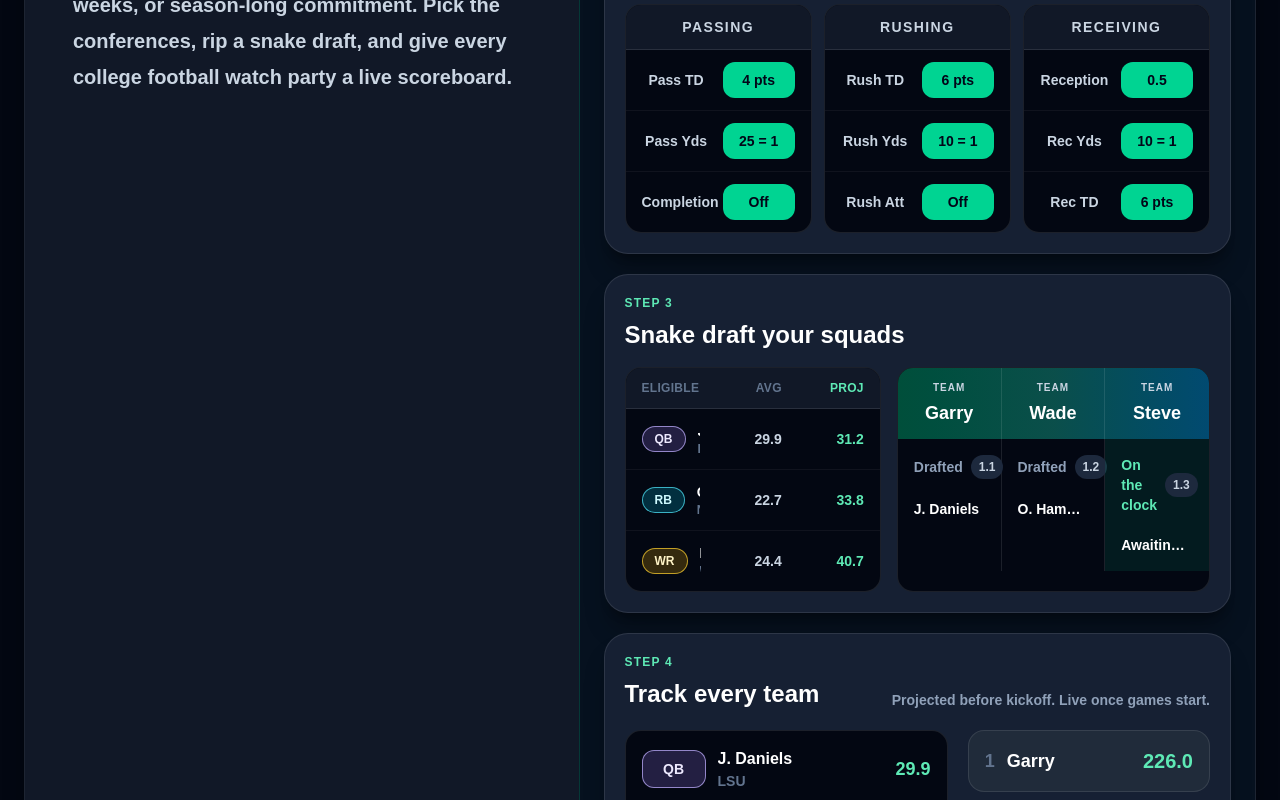
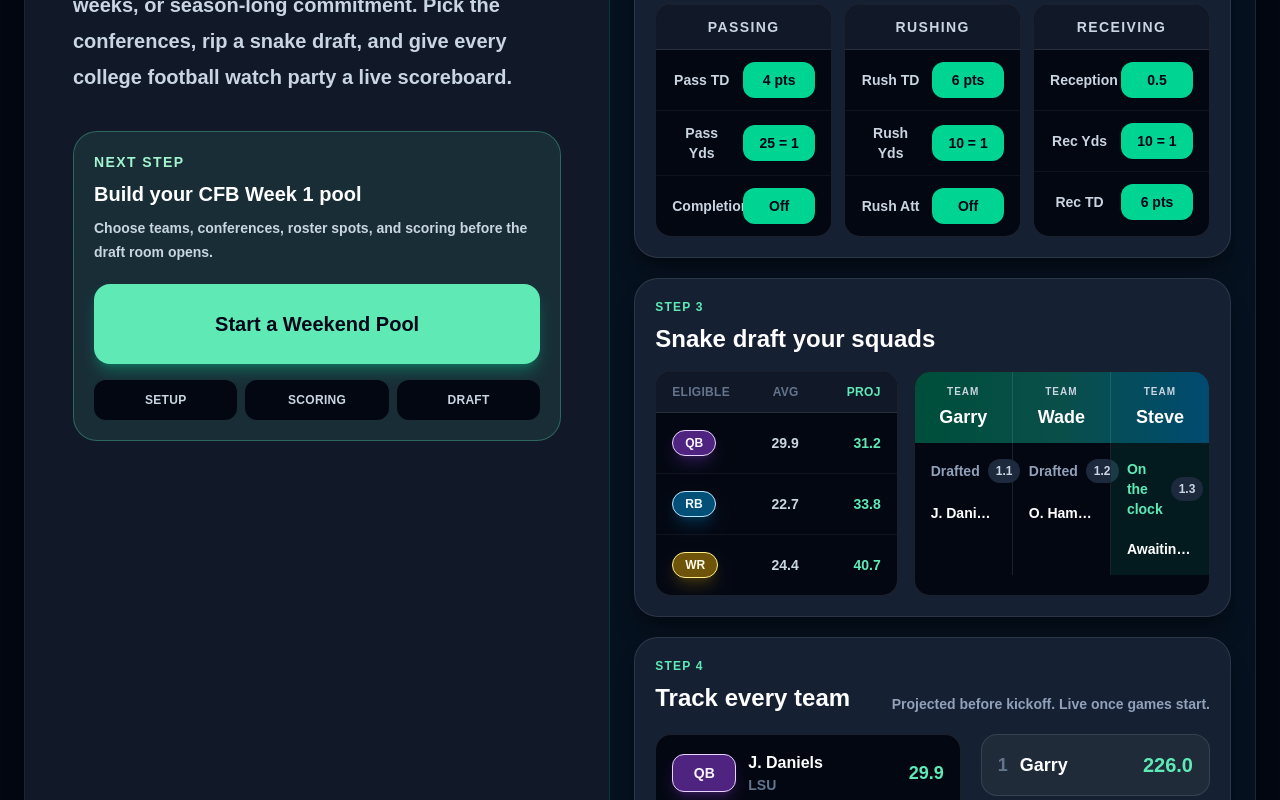
Before and after one commit to garrymorrison84/draft-with-friends, a Next.js app: page /football in a window 1280 px wide. Shown: the part 760-1560 px from the top of the page. Built offline with nearby package versions, Linux system fonts and the light colour scheme.

Commit message:
Feature football setup CTA and scoring defaults

```diff
--- a/app/football/draft/page.tsx
+++ b/app/football/draft/page.tsx
@@ -29,34 +29,34 @@ const positionStyles: Record<
   { badge: string; card: string; board: string }
 > = {
   QB: {
-    badge: "border-violet-300/70 bg-violet-400/20 text-violet-100",
-    card: "hover:border-violet-300/80",
-    board: "border-violet-300/45 bg-violet-400/12",
+    badge: "border-purple-200 bg-purple-500/45 text-purple-50 shadow-purple-500/20",
+    card: "hover:border-purple-200/90",
+    board: "border-purple-300/60 bg-purple-500/20",
   },
   RB: {
-    badge: "border-cyan-300/70 bg-cyan-400/20 text-cyan-100",
-    card: "hover:border-cyan-300/80",
-    board: "border-cyan-300/45 bg-cyan-400/12",
+    badge: "border-sky-200 bg-sky-500/45 text-sky-50 shadow-sky-500/20",
+    card: "hover:border-sky-200/90",
+    board: "border-sky-300/60 bg-sky-500/20",
   },
   WR: {
-    badge: "border-amber-300/70 bg-amber-400/20 text-amber-100",
-    card: "hover:border-amber-300/80",
-    board: "border-amber-300/45 bg-amber-400/12",
+    badge: "border-yellow-200 bg-yellow-500/45 text-yellow-50 shadow-yellow-500/20",
+    card: "hover:border-yellow-200/90",
+    board: "border-yellow-300/60 bg-yellow-500/20",
   },
   TE: {
-    badge: "border-lime-300/70 bg-lime-400/20 text-lime-100",
-    card: "hover:border-lime-300/80",
-    board: "border-lime-300/45 bg-lime-400/12",
+    badge: "border-green-200 bg-green-500/45 text-green-50 shadow-green-500/20",
+    card: "hover:border-green-200/90",
+    board: "border-green-300/60 bg-green-500/20",
   },
   DST: {
-    badge: "border-rose-300/70 bg-rose-400/20 text-rose-100",
-    card: "hover:border-rose-300/80",
-    board: "border-rose-300/45 bg-rose-400/12",
+    badge: "border-red-200 bg-red-500/45 text-red-50 shadow-red-500/20",
+    card: "hover:border-red-200/90",
+    board: "border-red-300/60 bg-red-500/20",
   },
   K: {
-    badge: "border-sky-200/70 bg-sky-300/20 text-sky-100",
-    card: "hover:border-sky-200/80",
-    board: "border-sky-200/45 bg-sky-300/12",
+    badge: "border-slate-100 bg-slate-400/45 text-white shadow-slate-400/20",
+    card: "hover:border-slate-100/90",
+    board: "border-slate-200/60 bg-slate-400/20",
   },
 };
 
--- a/app/football/leaderboard/page.tsx
+++ b/app/football/leaderboard/page.tsx
@@ -31,12 +31,12 @@ type TeamRosterEntry = {
 };
 
 const positionBadgeClasses: Record<FootballPlayer["position"], string> = {
-  QB: "bg-violet-400/20 border-violet-300/70 text-violet-100",
-  RB: "bg-cyan-400/20 border-cyan-300/70 text-cyan-100",
-  WR: "bg-amber-400/20 border-amber-300/70 text-amber-100",
-  TE: "bg-lime-400/20 border-lime-300/70 text-lime-100",
-  DST: "bg-rose-400/20 border-rose-300/70 text-rose-100",
-  K: "bg-sky-300/20 border-sky-200/70 text-sky-100",
+  QB: "bg-purple-500/45 border-purple-200 text-purple-50 shadow-purple-500/20",
+  RB: "bg-sky-500/45 border-sky-200 text-sky-50 shadow-sky-500/20",
+  WR: "bg-yellow-500/45 border-yellow-200 text-yellow-50 shadow-yellow-500/20",
+  TE: "bg-green-500/45 border-green-200 text-green-50 shadow-green-500/20",
+  DST: "bg-red-500/45 border-red-200 text-red-50 shadow-red-500/20",
+  K: "bg-slate-400/45 border-slate-100 text-white shadow-slate-400/20",
 };
 
 function hasStatLine(stats?: FootballStatLine) {
--- a/app/football/page.tsx
+++ b/app/football/page.tsx
@@ -46,7 +46,7 @@ const eligiblePreviewRows = [
     conference: "SEC",
     avg: "29.9",
     proj: "31.2",
-    color: "border-violet-300/70 bg-violet-400/20 text-violet-100",
+    color: "border-purple-200 bg-purple-500/45 text-purple-50 shadow-purple-500/20",
   },
   {
     slot: "RB",
@@ -55,7 +55,7 @@ const eligiblePreviewRows = [
     conference: "ACC",
     avg: "22.7",
     proj: "33.8",
-    color: "border-cyan-300/70 bg-cyan-400/20 text-cyan-100",
+    color: "border-sky-200 bg-sky-500/45 text-sky-50 shadow-sky-500/20",
   },
   {
     slot: "WR",
@@ -64,15 +64,15 @@ const eligiblePreviewRows = [
     conference: "Big 12",
     avg: "24.4",
     proj: "40.7",
-    color: "border-amber-300/70 bg-amber-400/20 text-amber-100",
+    color: "border-yellow-200 bg-yellow-500/45 text-yellow-50 shadow-yellow-500/20",
   },
 ];
 
 const teamPreviewRows = [
-  { slot: "QB", name: "J. Daniels", school: "LSU", points: "29.9", color: "border-violet-300/70 bg-violet-400/20 text-violet-100" },
-  { slot: "RB", name: "O. Hampton", school: "North Carolina", points: "22.7", color: "border-cyan-300/70 bg-cyan-400/20 text-cyan-100" },
-  { slot: "RB", name: "B. Corum", school: "Michigan", points: "21.4", color: "border-cyan-300/70 bg-cyan-400/20 text-cyan-100" },
-  { slot: "WR", name: "H. Clement", school: "West Virginia", points: "24.4", color: "border-amber-300/70 bg-amber-400/20 text-amber-100" },
+  { slot: "QB", name: "J. Daniels", school: "LSU", points: "29.9", color: "border-purple-200 bg-purple-500/45 text-purple-50 shadow-purple-500/20" },
+  { slot: "RB", name: "O. Hampton", school: "North Carolina", points: "22.7", color: "border-sky-200 bg-sky-500/45 text-sky-50 shadow-sky-500/20" },
+  { slot: "RB", name: "B. Corum", school: "Michigan", points: "21.4", color: "border-sky-200 bg-sky-500/45 text-sky-50 shadow-sky-500/20" },
+  { slot: "WR", name: "H. Clement", school: "West Virginia", points: "24.4", color: "border-yellow-200 bg-yellow-500/45 text-yellow-50 shadow-yellow-500/20" },
 ];
 
 const leaderboardRows = [
@@ -119,11 +119,11 @@ export default function FootballHomePage() {
           </Link>
         </div>
 
-        <section className="mt-8 overflow-hidden rounded-3xl border border-white/5 bg-[#111827] shadow-xl shadow-black/40 lg:grid lg:grid-cols-[minmax(0,0.9fr)_minmax(420px,1.1fr)]">
-          <div className="flex flex-col justify-between p-5 sm:p-6 md:p-7 lg:min-h-[760px] lg:p-12">
+        <section className="mt-8 overflow-hidden rounded-3xl border border-white/5 bg-[#111827] shadow-xl shadow-black/40 lg:grid lg:grid-cols-[minmax(0,0.95fr)_minmax(420px,1.05fr)]">
+          <div className="p-5 sm:p-6 md:p-8 lg:p-12">
             <div>
               <p className="text-xl font-black uppercase tracking-[0.14em] text-emerald-300 sm:text-3xl md:text-5xl">
-              College Football
+                College Football
               </p>
               <h1 className="mt-5 max-w-4xl text-4xl font-black leading-[1.04] sm:text-5xl md:mt-7 md:text-6xl xl:text-[4.25rem]">
                 Fantasy Football for Saturday.
@@ -135,13 +135,27 @@ export default function FootballHomePage() {
               </p>
             </div>
 
-            <div className="mt-7 md:mt-9">
+            <div className="mt-7 rounded-3xl border border-emerald-300/30 bg-emerald-300/10 p-4 sm:p-5 md:mt-9">
+              <p className="text-sm font-black uppercase tracking-widest text-emerald-200">
+                Next step
+              </p>
+              <p className="mt-2 text-lg font-black text-white sm:text-xl">
+                Build your CFB Week 1 pool
+              </p>
+              <p className="mt-2 text-sm font-semibold leading-6 text-slate-300">
+                Choose teams, conferences, roster spots, and scoring before the draft room opens.
+              </p>
               <Link
                 href="/football/create"
-                className="inline-flex min-h-16 w-full items-center justify-center rounded-2xl bg-emerald-400 px-6 py-4 text-center text-lg font-black text-slate-950 shadow-lg shadow-emerald-400/30 hover:bg-emerald-300 sm:w-auto md:min-h-20 md:min-w-[360px] md:px-10 md:py-5 md:text-xl"
+                className="mt-5 inline-flex min-h-16 w-full items-center justify-center rounded-2xl bg-emerald-300 px-6 py-4 text-center text-lg font-black text-slate-950 shadow-lg shadow-emerald-400/30 transition hover:bg-emerald-200 md:min-h-20 md:px-10 md:py-5 md:text-xl"
               >
                 Start a Weekend Pool
               </Link>
+              <div className="mt-4 grid grid-cols-3 gap-2 text-center text-xs font-black uppercase tracking-wide text-slate-300">
+                <span className="rounded-xl bg-[#030712] px-3 py-3">Setup</span>
+                <span className="rounded-xl bg-[#030712] px-3 py-3">Scoring</span>
+                <span className="rounded-xl bg-[#030712] px-3 py-3">Draft</span>
+              </div>
             </div>
           </div>
 
@@ -234,7 +248,7 @@ export default function FootballHomePage() {
                           className="grid grid-cols-[minmax(0,1fr)_70px_70px] items-center gap-3 border-b border-white/5 px-4 py-3 last:border-b-0"
                         >
                           <div className="flex min-w-0 items-center gap-3">
-                            <span className={`shrink-0 rounded-full border px-3 py-1 text-xs font-black ${player.color}`}>
+                            <span className={`shrink-0 rounded-full border px-3 py-1 text-xs font-black shadow-lg ${player.color}`}>
                               {player.slot}
                             </span>
                             <div className="min-w-0">
@@ -308,7 +322,7 @@ export default function FootballHomePage() {
                         key={player.name}
                         className="grid grid-cols-[64px_minmax(0,1fr)_64px] items-center gap-3 border-b border-white/5 p-4 last:border-b-0"
                       >
-                        <span className={`rounded-xl border px-3 py-2 text-center text-sm font-black ${player.color}`}>
+                        <span className={`rounded-xl border px-3 py-2 text-center text-sm font-black shadow-lg ${player.color}`}>
                           {player.slot}
                         </span>
                         <div className="min-w-0">
--- a/app/football/scoring/page.tsx
+++ b/app/football/scoring/page.tsx
@@ -63,6 +63,14 @@ function mergeScoring(savedScoring?: FootballScoring): FootballScoring {
 
   return {
     ...merged,
+    passing: {
+      ...merged.passing,
+      completion: merged.passing.completion === 0.2 ? 0 : merged.passing.completion,
+    },
+    rushing: {
+      ...merged.rushing,
+      attempt: merged.rushing.attempt === 0.2 ? 0 : merged.rushing.attempt,
+    },
     kicking: {
       ...merged.kicking,
       missedExtraPoint:
```
